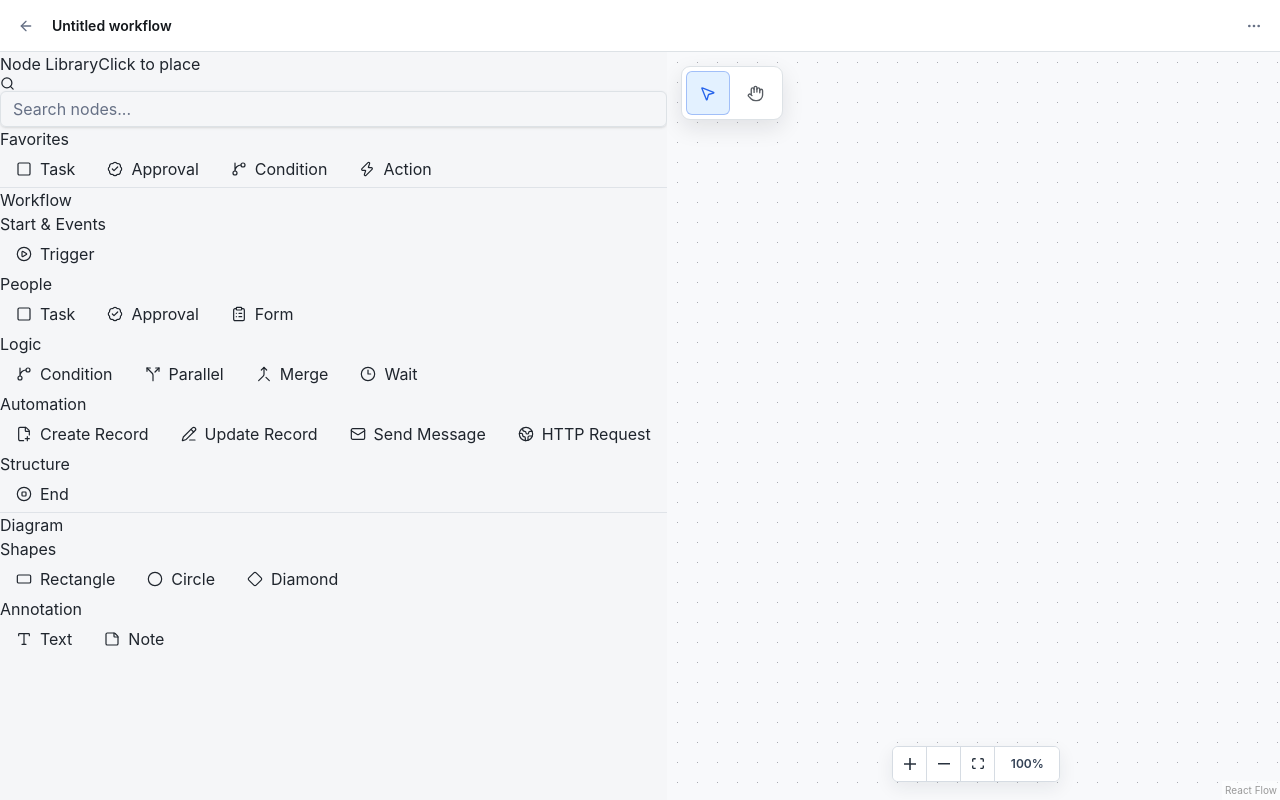
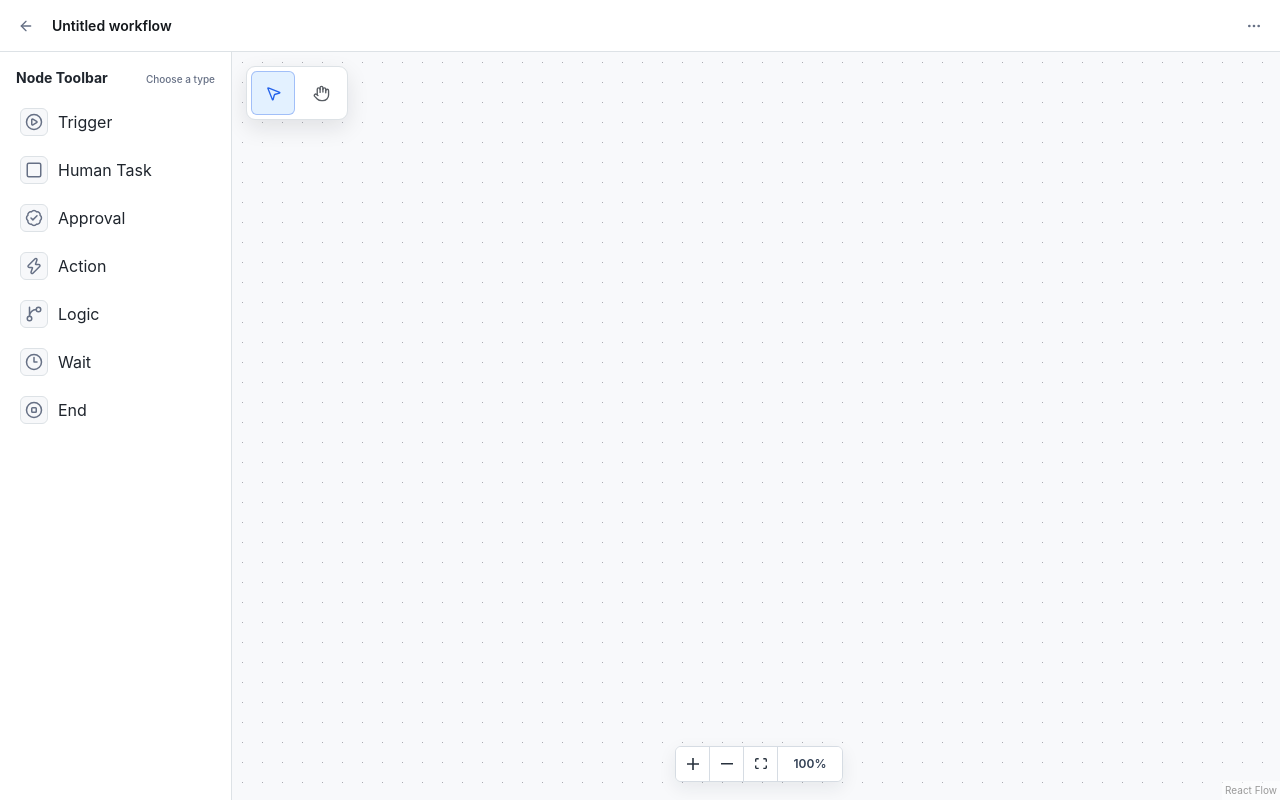
Before and after one commit to garywangda/workflow, a React (Vite) app: page / in a window 1280 px wide. Built offline with nearby package versions, Linux system fonts and the light colour scheme.

Commit message:
feat: add first-level node toolbar

```diff
--- a/src/features/workflow-editor/components/WorkflowEditorWorkspace.tsx
+++ b/src/features/workflow-editor/components/WorkflowEditorWorkspace.tsx
@@ -27,7 +27,7 @@ export function WorkflowEditorWorkspace() {
 
   return (
     <section className="flex min-h-0 flex-1 overflow-hidden" aria-label="Editor workspace">
-      <NodeLibrary placementItem={placementItem} onPlacementItemChange={handlePlacementItemChange} />
+      <NodeLibrary />
       <WorkflowCanvas activeEditorTool={activeEditorTool} placementItem={placementItem} onEditorToolChange={handleEditorToolChange} onPlacementItemChange={handlePlacementItemChange} />
       <NodeInspector />
     </section>
--- a/src/features/workflow-editor/components/library/NodeLibrary.tsx
+++ b/src/features/workflow-editor/components/library/NodeLibrary.tsx
@@ -1,127 +1,115 @@
-import { Search } from "lucide-react";
-import { useMemo, useState } from "react";
-import type { LucideIcon } from "lucide-react";
-import type { ReactNode } from "react";
+import { ArrowLeft } from "lucide-react";
+import { useLayoutEffect, useRef, useState } from "react";
 
 import { Button } from "@/components/ui/button";
-import { Input } from "@/components/ui/input";
-import { ScrollArea } from "@/components/ui/scroll-area";
-import { Separator } from "@/components/ui/separator";
+import { WORKFLOW_NODE_TOOLBAR_DEFINITIONS } from "@/features/workflow-editor/config/node-toolbar-definitions";
+import type { WorkflowNodeToolbarType } from "@/features/workflow-editor/types/node-toolbar";
 
-import { ACTION_PRESETS } from "../../config/action-presets";
-import { DIAGRAM_ELEMENT_DEFINITIONS, DIAGRAM_ELEMENT_LIBRARY_ORDER } from "../../config/diagram-element-definitions";
-import { WORKFLOW_NODE_DEFINITIONS, WORKFLOW_NODE_LIBRARY_ORDER } from "../../config/workflow-node-definitions";
-import type { ActionPresetId } from "../../types/action-preset";
-import type { DiagramElementType } from "../../types/diagram-element";
-import type { PlacementItem } from "../../types/placement";
-import type { WorkflowNodeType } from "../../types/workflow-node";
+export function NodeLibrary() {
+  const [selectedType, setSelectedType] = useState<WorkflowNodeToolbarType | null>(null);
+  const selectedTitleRef = useRef<HTMLHeadingElement>(null);
+  const toolbarButtonRefs = useRef<Partial<Record<WorkflowNodeToolbarType, HTMLButtonElement | null>>>({});
+  const restoreFocusTypeRef = useRef<WorkflowNodeToolbarType | null>(null);
 
-interface NodeLibraryProps {
-  placementItem: PlacementItem | null;
-  onPlacementItemChange: (item: PlacementItem) => void;
-}
+  const selectedDefinition = WORKFLOW_NODE_TOOLBAR_DEFINITIONS.find(
+    (definition) => definition.type === selectedType,
+  );
 
-interface LibraryButtonProps {
-  label: string;
-  description: string;
-  icon: LucideIcon;
-  active: boolean;
-  onClick: () => void;
-}
+  useLayoutEffect(() => {
+    if (selectedType) {
+      selectedTitleRef.current?.focus();
+      return;
+    }
 
-function LibraryButton({ label, description, icon: Icon, active, onClick }: LibraryButtonProps) {
-  return (
-    <Button className="node-library__item" variant="ghost" type="button" data-active={active ? "true" : "false"} onClick={onClick} title={description}>
-      <Icon size={16} strokeWidth={1.8} aria-hidden="true" />
-      <span>{label}</span>
-    </Button>
-  );
-}
+    const restoreFocusType = restoreFocusTypeRef.current;
+    if (restoreFocusType) {
+      toolbarButtonRefs.current[restoreFocusType]?.focus();
+      restoreFocusTypeRef.current = null;
+    }
+  }, [selectedType]);
 
-export function NodeLibrary({ placementItem, onPlacementItemChange }: NodeLibraryProps) {
-  // Library 只产生 PlacementItem，不直接创建 React Flow Node。
-  // 真正的节点实例由 WorkflowCanvas 调用 factory 创建，保证创建逻辑集中。
-  const [query, setQuery] = useState("");
-  const normalizedQuery = query.trim().toLowerCase();
-  const matches = (label: string, keywords: readonly string[], category: string) =>
-    !normalizedQuery || [label, category, ...keywords].some((value) => value.toLowerCase().includes(normalizedQuery));
+  function openType(type: WorkflowNodeToolbarType) {
+    setSelectedType(type);
+  }
 
-  const favorites = useMemo(() => ["task", "approval", "condition", "action"] as const, []);
-  const favoriteItems = favorites.filter((type) => matches(WORKFLOW_NODE_DEFINITIONS[type].label, WORKFLOW_NODE_DEFINITIONS[type].keywords, "workflow"));
-  const workflowByCategory = (category: "event" | "human" | "logic" | "end") =>
-    WORKFLOW_NODE_LIBRARY_ORDER.filter((type) => WORKFLOW_NODE_DEFINITIONS[type].category === category && matches(WORKFLOW_NODE_DEFINITIONS[type].label, WORKFLOW_NODE_DEFINITIONS[type].keywords, WORKFLOW_NODE_DEFINITIONS[type].category));
-  const actionItems = (Object.keys(ACTION_PRESETS) as ActionPresetId[]).filter((presetId) => {
-    const preset = ACTION_PRESETS[presetId];
-    return matches(preset.label, preset.keywords, "automation");
-  });
-  const diagramItems = DIAGRAM_ELEMENT_LIBRARY_ORDER.filter((type) => matches(DIAGRAM_ELEMENT_DEFINITIONS[type].label, DIAGRAM_ELEMENT_DEFINITIONS[type].keywords, "diagram"));
-
-  const active = (item: PlacementItem) => JSON.stringify(placementItem) === JSON.stringify(item);
+  function returnToFirstLevel() {
+    restoreFocusTypeRef.current = selectedType;
+    setSelectedType(null);
+  }
 
   return (
-    <aside className="node-library" aria-label="Node library">
-      <div className="node-library__header">
-        <span className="node-library__title">Node Library</span>
-        <span className="node-library__hint">Click to place</span>
-      </div>
-      <div className="node-library__search">
-        <Search size={15} aria-hidden="true" />
-        <Input className="node-library__search-input" value={query} onChange={(event) => setQuery(event.target.value)} placeholder="Search nodes..." aria-label="Search nodes" />
-      </div>
+    <aside
+      aria-label="Node toolbar"
+      className="flex min-h-0 w-[232px] shrink-0 flex-col overflow-y-auto border-r border-border bg-panel px-3 pb-6 pt-4"
+    >
+      {selectedDefinition ? (
+        <section aria-labelledby="node-toolbar-placeholder-title" className="min-w-0">
+          <Button
+            className="-ml-1 mb-3 h-11 px-2 text-xs text-muted-foreground hover:text-foreground"
+            onClick={returnToFirstLevel}
+            type="button"
+            variant="ghost"
+          >
+            <ArrowLeft aria-hidden="true" />
+            Back
+          </Button>
 
-      <ScrollArea className="node-library__scroll-area">
-        <div className="node-library__scroll-content">
-          {favoriteItems.length > 0 ? (
-            <LibrarySection title="Favorites">
-              {favoriteItems.map((type) => <WorkflowLibraryButton key={type} type={type} active={active({ kind: "workflow-node", type })} onSelect={() => onPlacementItemChange({ kind: "workflow-node", type })} />)}
-            </LibrarySection>
-          ) : null}
+          <div className="mb-4 flex min-w-0 items-center gap-2.5">
+            <span className="grid size-8 shrink-0 place-items-center rounded-md border border-border bg-muted/60 text-primary">
+              <selectedDefinition.icon aria-hidden="true" className="size-[18px]" />
+            </span>
+            <h2
+              className="min-w-0 truncate text-sm font-bold text-foreground outline-none"
+              id="node-toolbar-placeholder-title"
+              ref={selectedTitleRef}
+              tabIndex={-1}
+            >
+              {selectedDefinition.label}
+            </h2>
+          </div>
 
-          <Separator className="node-library__divider" />
-          <span className="node-library__group-label">Workflow</span>
-          <LibrarySection title="Start & Events">
-            {workflowByCategory("event").map((type) => <WorkflowLibraryButton key={type} type={type} active={active({ kind: "workflow-node", type })} onSelect={() => onPlacementItemChange({ kind: "workflow-node", type })} />)}
-          </LibrarySection>
-          <LibrarySection title="People">
-            {workflowByCategory("human").map((type) => <WorkflowLibraryButton key={type} type={type} active={active({ kind: "workflow-node", type })} onSelect={() => onPlacementItemChange({ kind: "workflow-node", type })} />)}
-          </LibrarySection>
-          <LibrarySection title="Logic">
-            {workflowByCategory("logic").map((type) => <WorkflowLibraryButton key={type} type={type} active={active({ kind: "workflow-node", type })} onSelect={() => onPlacementItemChange({ kind: "workflow-node", type })} />)}
-          </LibrarySection>
-          <LibrarySection title="Automation">
-            {actionItems.map((presetId) => {
-              const preset = ACTION_PRESETS[presetId];
-              return <LibraryButton key={presetId} label={preset.label} description={preset.description} icon={preset.icon} active={active({ kind: "action-preset", presetId })} onClick={() => onPlacementItemChange({ kind: "action-preset", presetId })} />;
+          <div className="rounded-lg border border-dashed border-border-strong bg-muted/35 px-3 py-4">
+            <p className="text-xs font-semibold text-foreground">Node options coming next</p>
+            <p className="mt-1.5 text-xs leading-5 text-muted-foreground">
+              {selectedDefinition.description}
+            </p>
+            <p className="mt-2 text-xs leading-5 text-muted-foreground">
+              Options for this node type will appear here.
+            </p>
+          </div>
+        </section>
+      ) : (
+        <>
+          <header className="mx-1 mb-3 flex min-w-0 items-baseline justify-between gap-2">
+            <h2 className="min-w-0 truncate text-sm font-bold text-foreground">Node Toolbar</h2>
+            <span className="shrink-0 text-[10px] font-medium text-muted-foreground">Choose a type</span>
+          </header>
+
+          <nav aria-label="Workflow node types" className="grid gap-1">
+            {WORKFLOW_NODE_TOOLBAR_DEFINITIONS.map((definition) => {
+              const Icon = definition.icon;
+
+              return (
+                <Button
+                  className="group h-11 w-full justify-start gap-2.5 px-2 py-2 text-left text-xs font-semibold text-secondary-foreground hover:bg-muted hover:text-foreground focus-visible:ring-focus-ring/45 motion-reduce:transition-none"
+                  key={definition.type}
+                  onClick={() => openType(definition.type)}
+                  ref={(element) => {
+                    toolbarButtonRefs.current[definition.type] = element;
+                  }}
+                  type="button"
+                  variant="ghost"
+                >
+                  <span className="grid size-7 shrink-0 place-items-center rounded-md border border-border bg-muted/60 text-muted-foreground transition-colors group-hover:border-border-strong group-hover:bg-panel group-hover:text-primary motion-reduce:transition-none">
+                    <Icon aria-hidden="true" className="size-[18px]" />
+                  </span>
+                  <span className="min-w-0 truncate">{definition.label}</span>
+                </Button>
+              );
             })}
-          </LibrarySection>
-          <LibrarySection title="Structure">
-            {workflowByCategory("end").map((type) => <WorkflowLibraryButton key={type} type={type} active={active({ kind: "workflow-node", type })} onSelect={() => onPlacementItemChange({ kind: "workflow-node", type })} />)}
-          </LibrarySection>
-
-          <Separator className="node-library__divider" />
-          <span className="node-library__group-label">Diagram</span>
-          <LibrarySection title="Shapes">
-            {diagramItems.filter((type) => ["rectangle", "circle", "diamond"].includes(type)).map((type) => <DiagramLibraryButton key={type} type={type} active={active({ kind: "diagram", type })} onSelect={() => onPlacementItemChange({ kind: "diagram", type })} />)}
-          </LibrarySection>
-          <LibrarySection title="Annotation">
-            {diagramItems.filter((type) => ["text", "note"].includes(type)).map((type) => <DiagramLibraryButton key={type} type={type} active={active({ kind: "diagram", type })} onSelect={() => onPlacementItemChange({ kind: "diagram", type })} />)}
-          </LibrarySection>
-        </div>
-      </ScrollArea>
+          </nav>
+        </>
+      )}
     </aside>
   );
 }
-
-function LibrarySection({ title, children }: { title: string; children: ReactNode }) {
-  return <section className="node-library__section"><h2>{title}</h2><div className="node-library__items">{children}</div></section>;
-}
-
-function WorkflowLibraryButton({ type, active, onSelect }: { type: WorkflowNodeType; active: boolean; onSelect: () => void }) {
-  const definition = WORKFLOW_NODE_DEFINITIONS[type];
-  return <LibraryButton label={definition.label} description={definition.description} icon={definition.icon} active={active} onClick={onSelect} />;
-}
-
-function DiagramLibraryButton({ type, active, onSelect }: { type: DiagramElementType; active: boolean; onSelect: () => void }) {
-  const definition = DIAGRAM_ELEMENT_DEFINITIONS[type];
-  return <LibraryButton label={definition.label} description={definition.description} icon={definition.icon} active={active} onClick={onSelect} />;
-}
--- /dev/null
+++ b/src/features/workflow-editor/config/node-toolbar-definitions.ts
@@ -0,0 +1,56 @@
+import type { LucideIcon } from "lucide-react";
+
+import { WORKFLOW_NODE_DEFINITIONS } from "@/features/workflow-editor/config/workflow-node-definitions";
+import type { WorkflowNodeToolbarType } from "@/features/workflow-editor/types/node-toolbar";
+
+export interface WorkflowNodeToolbarDefinition {
+  type: WorkflowNodeToolbarType;
+  label: string;
+  description: string;
+  icon: LucideIcon;
+}
+
+export const WORKFLOW_NODE_TOOLBAR_DEFINITIONS: readonly WorkflowNodeToolbarDefinition[] = [
+  {
+    type: "trigger",
+    label: WORKFLOW_NODE_DEFINITIONS.trigger.label,
+    description: "Choose how the workflow starts.",
+    icon: WORKFLOW_NODE_DEFINITIONS.trigger.icon,
+  },
+  {
+    type: "humanTask",
+    label: "Human Task",
+    description: "Choose work that needs a person to complete it.",
+    icon: WORKFLOW_NODE_DEFINITIONS.task.icon,
+  },
+  {
+    type: "approval",
+    label: WORKFLOW_NODE_DEFINITIONS.approval.label,
+    description: "Choose an approval or review step.",
+    icon: WORKFLOW_NODE_DEFINITIONS.approval.icon,
+  },
+  {
+    type: "action",
+    label: WORKFLOW_NODE_DEFINITIONS.action.label,
+    description: "Choose an automated action or integration.",
+    icon: WORKFLOW_NODE_DEFINITIONS.action.icon,
+  },
+  {
+    type: "logic",
+    label: "Logic",
+    description: "Choose branching, routing, or parallel logic.",
+    icon: WORKFLOW_NODE_DEFINITIONS.condition.icon,
+  },
+  {
+    type: "wait",
+    label: WORKFLOW_NODE_DEFINITIONS.wait.label,
+    description: "Choose a delay or scheduled pause.",
+    icon: WORKFLOW_NODE_DEFINITIONS.wait.icon,
+  },
+  {
+    type: "end",
+    label: WORKFLOW_NODE_DEFINITIONS.end.label,
+    description: "Choose how the workflow finishes.",
+    icon: WORKFLOW_NODE_DEFINITIONS.end.icon,
+  },
+] as const;
--- /dev/null
+++ b/src/features/workflow-editor/types/node-toolbar.ts
@@ -0,0 +1,8 @@
+export type WorkflowNodeToolbarType =
+  | "trigger"
+  | "humanTask"
+  | "approval"
+  | "action"
+  | "logic"
+  | "wait"
+  | "end";
```
Also changed, not shown: 1 other file (tests, documents, lock files or other folders).
